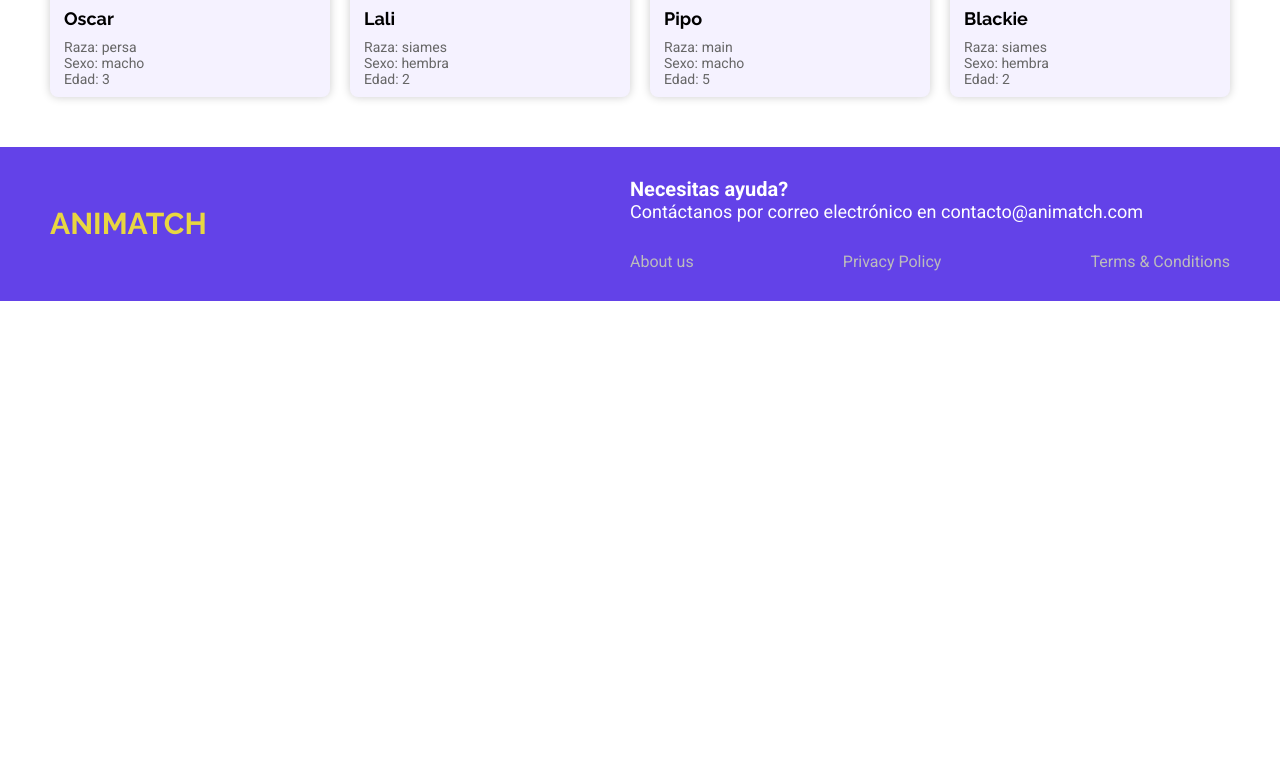
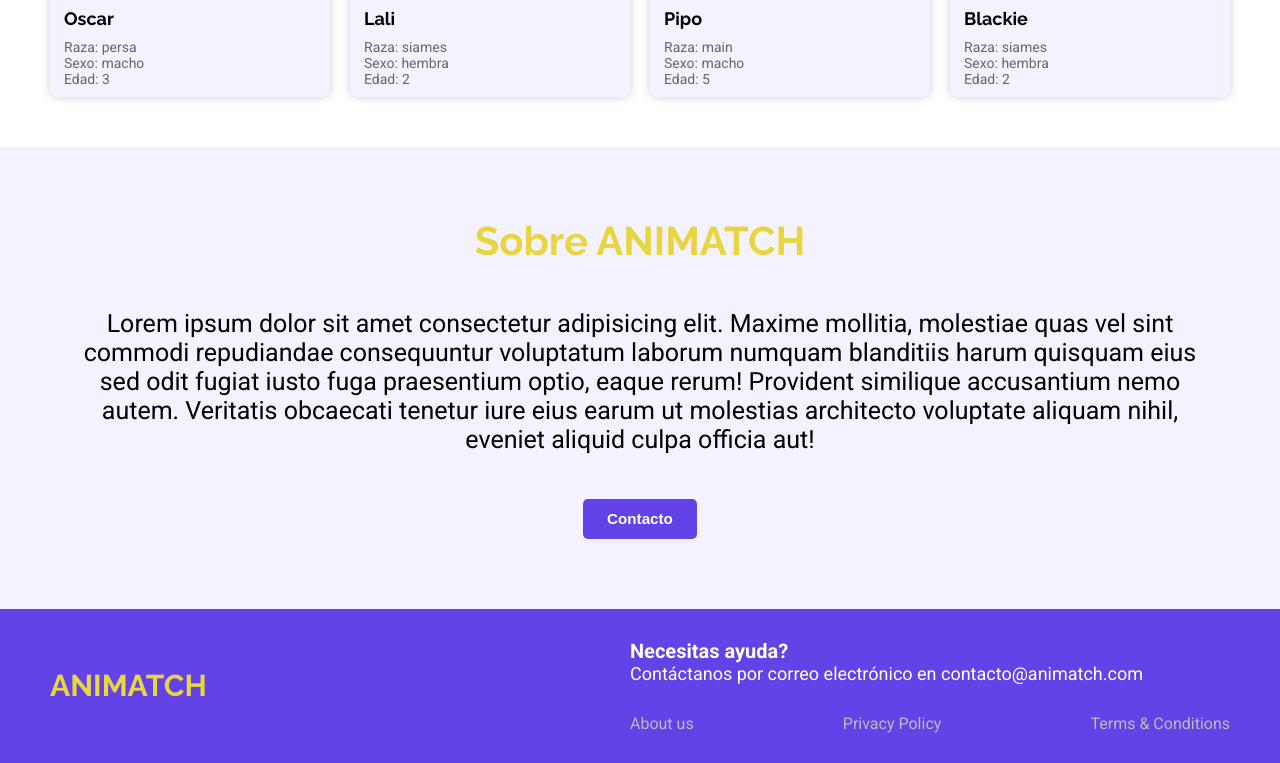
Before and after one commit to No-Country/C7-06-Front, a React (Create React App) app: page / in a window 1280 px wide. Shown: the part 1743-2506 px from the top of the page. Before the commit the page ends 2044 px from the top, so only its background shows below. Built offline with nearby package versions, Linux system fonts and the light colour scheme.

Commit message:
PNC-38 Integration About

```diff
--- a/src/components/index.js
+++ b/src/components/index.js
@@ -1,3 +1,4 @@
+export { default as About } from "./About";
 export { default as Animals } from "./Animals";
 export { default as Banner } from "./Banner";
 export { default as Card } from "./Card";
--- a/src/pages/Home.jsx
+++ b/src/pages/Home.jsx
@@ -1,4 +1,4 @@
-import { Navbar, Banner, Intro, Animals, Footer } from "../components";
+import { Navbar, Banner, Intro, Animals, Footer, About } from "../components";
 
 const Home = () => {
   return (
@@ -7,6 +7,7 @@ const Home = () => {
       <Banner />
       <Intro />
       <Animals />
+      <About />
       <Footer />
     </>
   );
```
